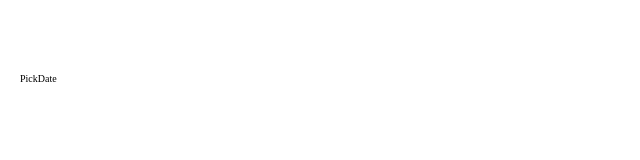
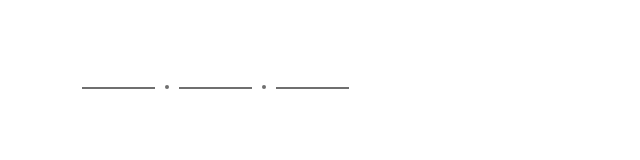
Before and after one commit to DOSOPT-SOPKATHON-WEB4/Web, a React (Vite) app in the folder FrontEnd/: page /add-candle in a window 1280 px wide. Shown: the part 322-482 px from the top of the page, without its empty margins (0-640 px from the left). Built offline with nearby package versions, Linux system fonts and the light colour scheme.

Commit message:
style: 입력창 사이 Dot 추가

```diff
--- a/FrontEnd/src/components/AddCandle/AddDescription.jsx
+++ b/FrontEnd/src/components/AddCandle/AddDescription.jsx
@@ -7,5 +7,9 @@
 export default AddDescription;
 
 const St = {
-  Wrapper: styled.section``,
+  Wrapper: styled.section`
+    border: 1px solid red;
+    display: flex;
+    justify-content: center;
+  `,
 };
--- a/FrontEnd/src/components/AddCandle/PickDate.jsx
+++ b/FrontEnd/src/components/AddCandle/PickDate.jsx
@@ -1,11 +1,49 @@
 import styled from 'styled-components';
 
 const PickDate = () => {
-  return <St.Wrapper>PickDate</St.Wrapper>;
+  return (
+    <St.Wrapper>
+      <div>
+        <St.Input type='text' />
+        <St.UnderLine />
+      </div>
+      <St.Dot />
+      <div>
+        <St.Input type='text' />
+        <St.UnderLine />
+      </div>
+      <St.Dot />
+      <div>
+        <St.Input type='text' />
+        <St.UnderLine />
+      </div>
+    </St.Wrapper>
+  );
 };
 
 export default PickDate;
 
 const St = {
-  Wrapper: styled.section``,
+  Wrapper: styled.section`
+    display: flex;
+    justify-content: center;
+    align-items: flex-end;
+    gap: 1rem;
+  `,
+  Input: styled.input`
+    width: 7.3rem;
+
+    border: 0;
+  `,
+  UnderLine: styled.div`
+    width: 7.3rem;
+    height: 0.2rem;
+    background-color: ${({ theme }) => theme.colors.gray3};
+  `,
+  Dot: styled.div`
+    width: 0.4rem;
+    height: 0.4rem;
+    background-color: ${({ theme }) => theme.colors.gray3};
+    border-radius: 0.2rem;
+  `,
 };
```
